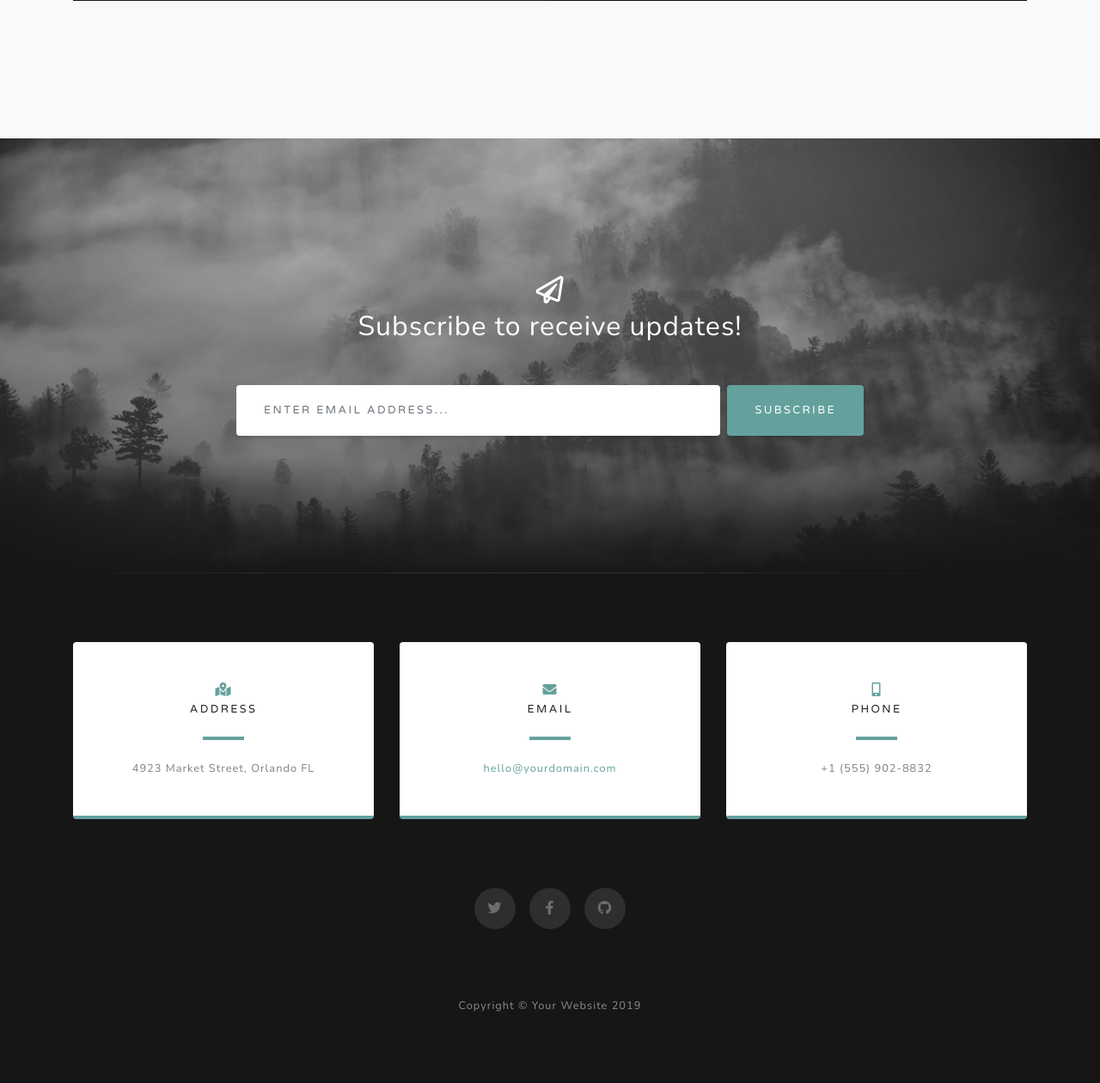
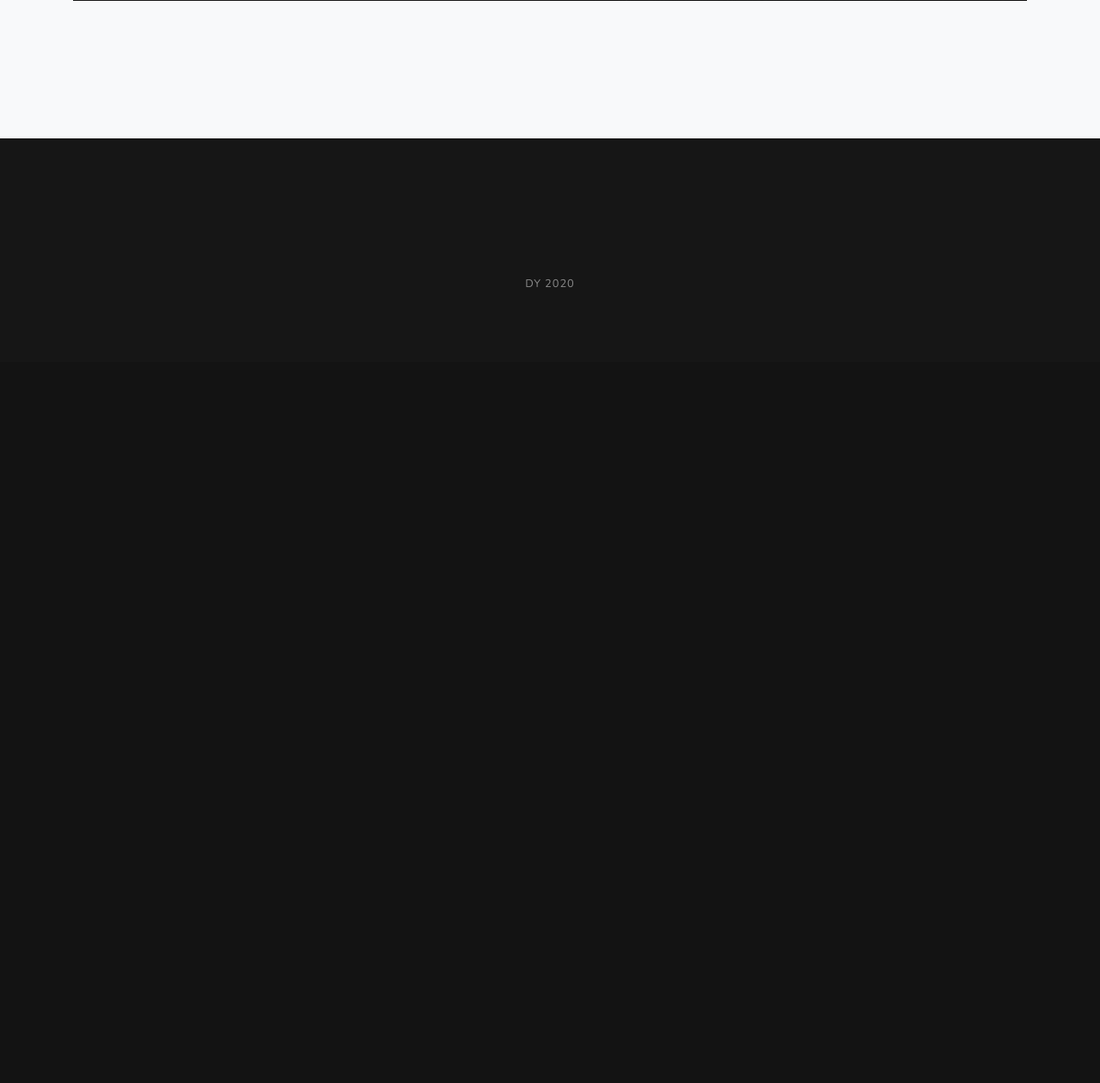
Before and after one commit to derek-ye/WTHR, a Flask app: page / in a window 1280 px wide. Shown: the part 2950-4210 px from the top of the page at 86% size. After the commit the page ends 3284 px from the top, so only its background shows below. Run offline with Flask 2, Linux system fonts and the light colour scheme; some libraries are stand-ins or nearby versions.

Commit message:
Customize bootstrap to fit theme

```diff
--- a/app.py
+++ b/app.py
@@ -9,7 +9,6 @@ def index():
     # no 'templates/' before file -> Flask auto checks 'templates' folder
     return flask.render_template('index.html')
 
-
 if __name__ == '__main__':
     app.debug=True
     app.run()
--- a/templates/master.html
+++ b/templates/master.html
@@ -126,28 +126,10 @@
       </div>
     </section>
 
-    <!-- Signup Section -->
-    <section id="signup" class="signup-section">
-      <div class="container">
-        <div class="row">
-          <div class="col-md-10 col-lg-8 mx-auto text-center">
-
-            <i class="far fa-paper-plane fa-2x mb-2 text-white"></i>
-            <h2 class="text-white mb-5">Subscribe to receive updates!</h2>
-
-            <form class="form-inline d-flex">
-              <input type="email" class="form-control flex-fill mr-0 mr-sm-2 mb-3 mb-sm-0" id="inputEmail" placeholder="Enter email address...">
-              <button type="submit" class="btn btn-primary mx-auto">Subscribe</button>
-            </form>
-
-          </div>
-        </div>
-      </div>
-    </section>
 
     <!-- Contact Section -->
     <section class="contact-section bg-black">
-      <div class="container">
+      <!-- <div class="container">
 
         <div class="row">
 
@@ -199,13 +181,13 @@
           </a>
         </div>
 
-      </div>
+      </div> -->
     </section>
 
     <!-- Footer -->
     <footer class="bg-black small text-center text-white-50">
       <div class="container">
-        Copyright &copy; Your Website 2019
+        DY 2020
       </div>
     </footer>
 
```
